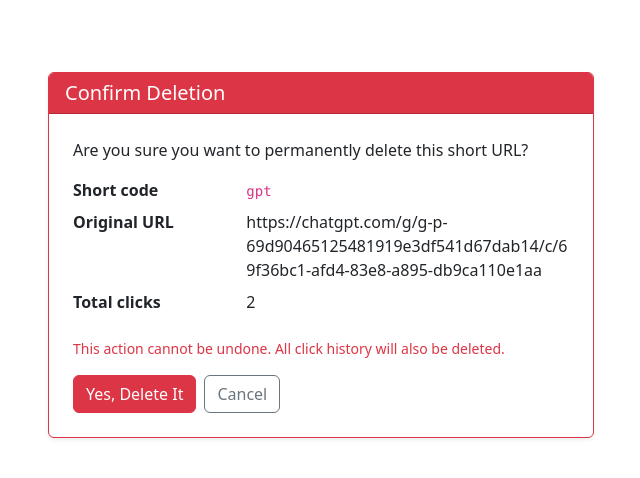
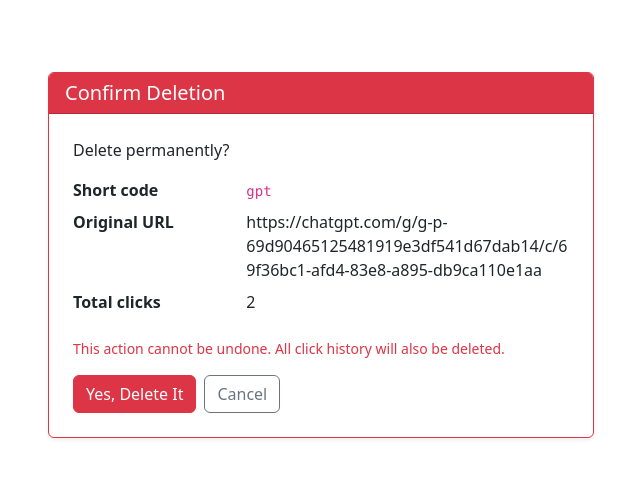
Before and after one commit to sachinbudhamagar/URLShortener, a Django app: a page that uses shortener/templates/shortener/delete_confirm.html in a window 1280 px wide. Shown: the part 56-534 px from the top of the page, without its empty margins (319-959 px from the left). Run offline with Django 5.2, Linux system fonts and the light colour scheme; a user stored in the database is signed in; data comes from the database, SQL or seed files in the repository; both versions use the stored data as it was before the commit.

Commit message:
Refactor URL model; update forms and templates

```diff
--- a/shortener/forms.py
+++ b/shortener/forms.py
@@ -1,8 +1,7 @@
 from django import forms
 from django.contrib.auth import get_user_model
 from django.contrib.auth.forms import UserCreationForm
-from django.utils import timezone
-from datetime import timedelta
+
 
 from .models import URL
 
--- a/shortener/models.py
+++ b/shortener/models.py
@@ -1,14 +1,12 @@
 from django.db import models
 from django.conf import settings
-from django.utils import timezone
 
 
 class URL(models.Model):
     original_url = models.URLField(max_length=2000)
-    short_code = models.URLField(max_length=15, unique=True, db_index=True)
+    short_code = models.CharField(max_length=15, unique=True, db_index=True)
     custom_code = models.BooleanField(default=False)
     click_count = models.PositiveIntegerField(default=0)
-    expiration_date = models.DateTimeField(null=True, blank=True)
     created_at = models.DateTimeField(auto_now_add=True)
     updated_at = models.DateTimeField(auto_now=True)
     user = models.ForeignKey(
@@ -25,11 +23,6 @@ class URL(models.Model):
     def __str__(self):
         return f"{self.short_code} -> {self.original_url[:50]}"
 
-    def is_expired(self):
-        if self.expiration_date:
-            return timezone.now() > self.expiration_date
-        return False
-
 
 class Click(models.Model):
     url = models.ForeignKey(URL, on_delete=models.CASCADE, related_name="clicks")
--- a/shortener/templates/shortener/delete_confirm.html
+++ b/shortener/templates/shortener/delete_confirm.html
@@ -11,7 +11,7 @@
       </div>
       <div class="card-body p-4">
 
-        <p>Are you sure you want to permanently delete this short URL?</p>
+        <p>Delete permanently?</p>
 
         <dl class="row">
           <dt class="col-sm-4">Short code</dt>
--- a/shortener/templates/shortener/home.html
+++ b/shortener/templates/shortener/home.html
@@ -13,7 +13,7 @@
       {% if short_url %}
         <div class="card shadow-sm border-success">
           <div class="card-body py-4">
-            <h5 class="text-success mb-3">Your short URL is ready!</h5>
+            <h5 class="text-success mb-3">Your short URL is ready</h5>
             <div class="input-group input-group-lg">
               <input type="text" class="form-control" id="shortUrlInput"
                      value="{{ short_url }}" readonly>
--- a/shortener/templates/shortener/url_detail.html
+++ b/shortener/templates/shortener/url_detail.html
@@ -36,12 +36,13 @@
 
 <div class="card shadow-sm mb-4 stat-card">
   <div class="card-body p-4">
-    <h5 class="card-title mb-3">Recent Clicks (last 20)</h5>
+    <h5 class="card-title mb-3">Recent Clicks</h5>
     <div class="table-responsive">
       <table class="table table-sm mb-0">
         <thead class="table-light">
           <tr>
             <th>Time</th>
+            <th>IP Address</th>
             <th>Referrer</th>
           </tr>
         </thead>
@@ -49,6 +50,7 @@
           {% for click in recent_clicks %}
           <tr>
             <td>{{ click.clicked_at|date:"M j, Y H:i" }}</td>
+            <td>{{ click.ip_address|default:"Unknown" }}</td>
             <td>{{ click.referrer|default:"Direct"|truncatechars:50 }}</td>
           </tr>
           {% empty %}
--- a/shortener/urls.py
+++ b/shortener/urls.py
@@ -22,8 +22,5 @@ urlpatterns = [
         views.url_detail_analytics,
         name="url_detail_analytics",
     ),
-    path(
-        "api/check-code/<str:code>/", views.check_code_availability, name="check_code"
-    ),
     path("<str:short_code>/", views.redirect_url, name="redirect"),
 ]
--- a/shortener/views.py
+++ b/shortener/views.py
@@ -2,7 +2,7 @@ from django.shortcuts import render, redirect, get_object_or_404
 from django.contrib import messages
 from django.contrib.auth import login, logout
 from django.contrib.auth.decorators import login_required
-from django.http import HttpResponseForbidden, JsonResponse, HttpResponse
+from django.http import HttpResponseForbidden
 from django.core.paginator import Paginator
 from django.db.models import F, Sum, Count
 from django.utils import timezone
@@ -12,10 +12,7 @@ from .forms import UserRegisterForm, URLForm
 from .models import URL, Click
 from .utils import get_client_ip, generate_unique_code
 
-# Create your views here.
 
-
-# HOME:- Landing page
 def home(request):
     if request.method == "POST":
         form = URLForm(request.POST)
@@ -122,23 +119,15 @@ def edit_url(request, short_code):
     if url_obj.user != request.user:
         return HttpResponseForbidden("You don't have permission to edit this URL.")
 
-    if request.method == "POST":
-        form = URLForm(request.POST, instance=url_obj)
-        if form.is_valid():
-            form.save()
-            messages.success(request, "URL updated successfully!")
-            return redirect("dashboard")
-        else:
-            form = URLForm(instance=url_obj)
+    form = URLForm(request.POST or None, instance=url_obj)
+    if request.method == "POST" and form.is_valid():
+        form.save()
+        messages.success(request, "URL updated successfully!")
+        return redirect("dashboard")
 
-        return render(
-            request, "shortener/edit_url.html", {"form": form, "url": url_obj}
-        )
-    form = URLForm(instance=url_obj)
     return render(request, "shortener/edit_url.html", {"form": form, "url": url_obj})
 
 
-# DELETE URL
 @login_required
 def delete_url(request, short_code):
     url_obj = get_object_or_404(URL, short_code=short_code)
@@ -154,16 +143,6 @@ def delete_url(request, short_code):
 
 def redirect_url(request, short_code):
     url_obj = get_object_or_404(URL, short_code=short_code)
-
-    if url_obj.is_expired():
-        return render(
-            request,
-            "shortener/expired.html",
-            {
-                "url": url_obj,
-                "expired_at": url_obj.expiration_date,
-            },
-        )
 
     URL.objects.filter(pk=url_obj.pk).update(click_count=F("click_count") + 1)
 
@@ -193,13 +172,16 @@ def analytics(request):
     ).count()
 
     daily_clicks = []
-    for i in range(6, -1, -1):
-        day = timezone.now() - timedelta(days=i)
-        count = Click.objects.filter(
-            url__user=request.user,
-            clicked_at__date=day.date(),
-        ).count()
-        daily_clicks.append({"date": day.strftime("%b %d"), "count": count})
+
+    from django.db.models.functions import TruncDate
+
+    recent_clicks = (
+        Click.objects.filter(
+            url__user=request.user, clicked_at__gte=timezone.now() - timedelta(days=7)
+        )
+        .values(TruncDate("clicked_at"))
+        .annotate(count=Count("id"))
+    )
 
     top_urls = user_urls.order_by("-click_count")[:5]
     return render(
@@ -244,10 +226,3 @@ def url_detail_analytics(request, short_code):
             "top_referrers": top_referrers,
         },
     )
-
-
-def check_code_availability(request, code):
-    code_taken = URL.objects.filter(short_code=code).exists()
-
-    available = not code_taken
-    return JsonResponse({"available": available, "code": code})
```
Also changed, not shown: shortener/templates/shortener/dashboard.html (+0 -14 lines), shortener/utils.py (+6 -10 lines), README.md, db.sqlite3, shortener/migrations/0003_remove_url_expiration_date_alter_url_short_code.py (added).
